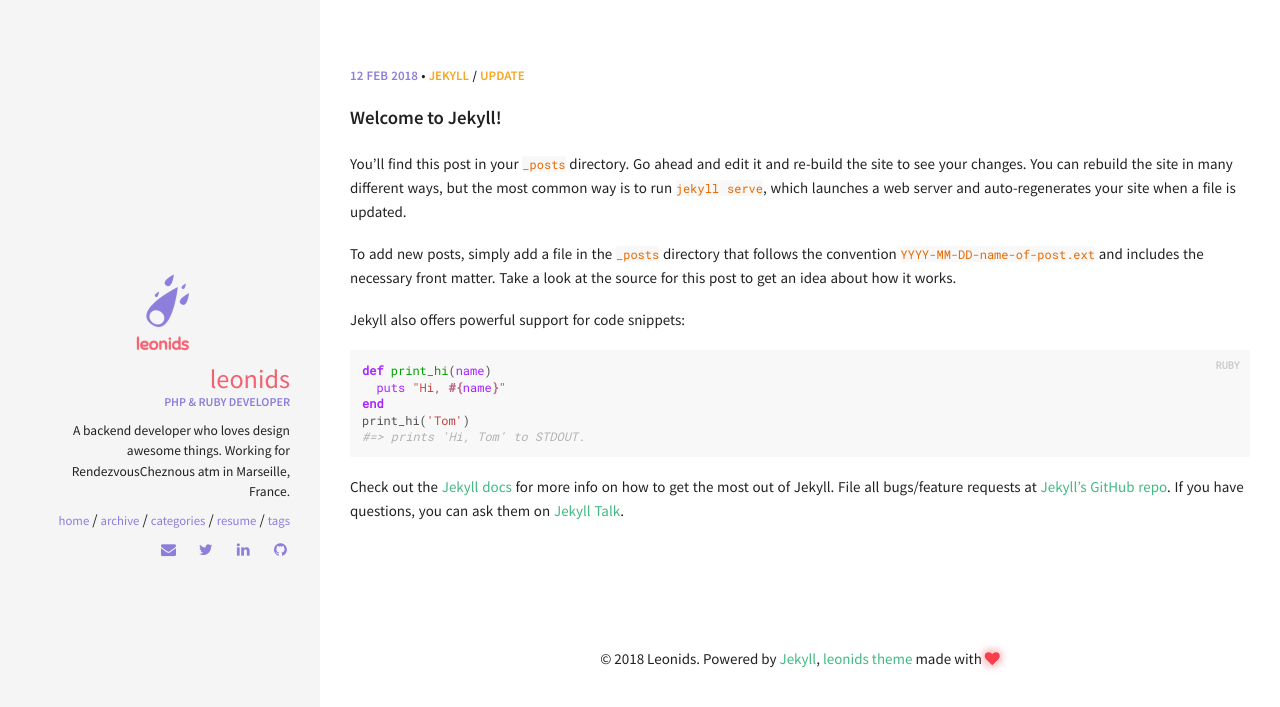
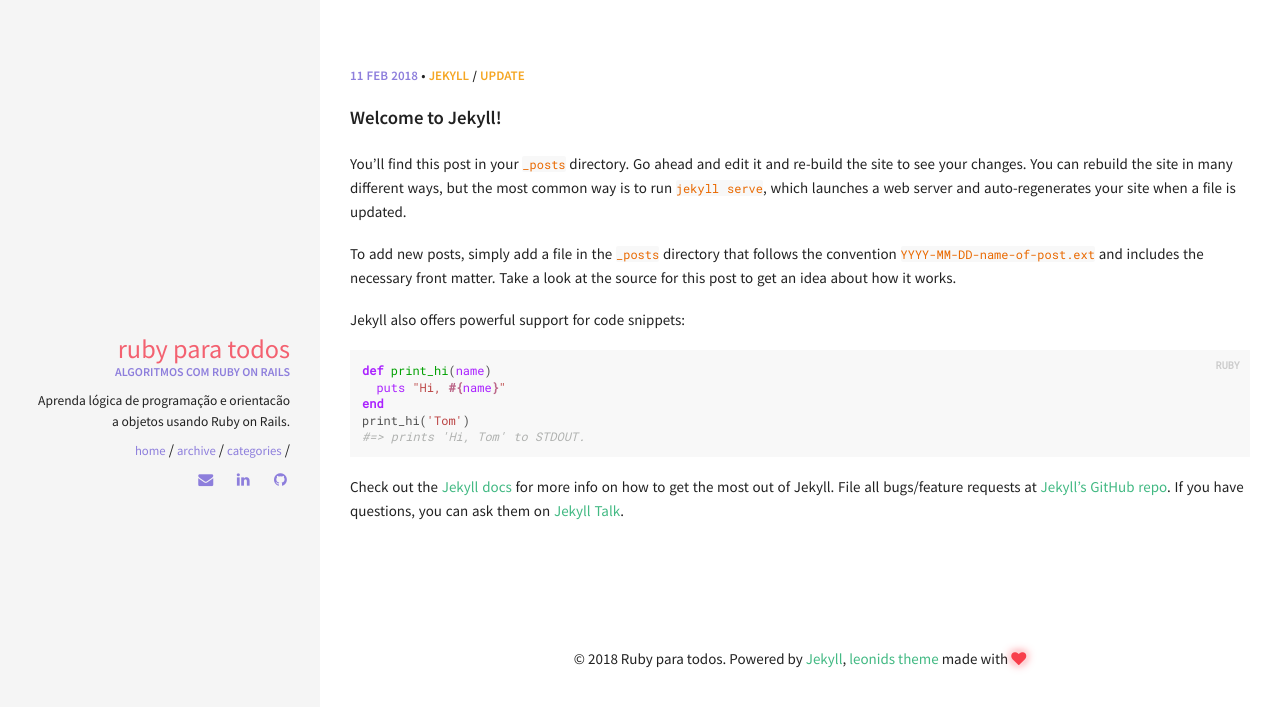
Before and after one commit to brunopereiras/ruby-para-todos, a Jekyll site: the page built from index.html, in a window 1280 px wide. Shown: the top 707 px of the page. Built offline with Jekyll 4.4.1, drawn with Linux system fonts in a browser that asks for light colours.

Commit message:
Modificado as configurações  do site.

```diff
--- a/_config.yml
+++ b/_config.yml
@@ -3,18 +3,18 @@
 # Site wide configuration
 ####################################
 #
-title: Leonids
-email: zourenyuan@gmail.com
-description: A simple and awesome blog theme powered by jekyll.
-url: https://renyuanz.github.io/leonids # the base hostname & protocol for your site
-keywords: ["Programming", "PHP", "Ruby"]
+title: Ruby para todos
+email: brunopereiras@icloud.com
+description: Aprenda lógica de programação e orientacão a objetos usando Ruby on Rails
+url: https://rubyparatodos.netlify.com/ # the base hostname & protocol for your site
+keywords: ["Lógica de programação", "Ruby on Rails", "Ruby", "ROR", "Orientação a objetos", "Algoritmos"]
 
 #
 ###################################
 # Jekyll configuration
 ####################################
 #
-timezone:          Europe/Paris
+timezone:          America/Sao_Paulo
 markdown:          kramdown
 highlighter:       rouge
 excerpt_separator: <!--more-->
@@ -33,13 +33,13 @@ kramdown:
 ####################################
 #
 owner:
-  name: Leonids
-  avatar: leonids-logo.png
-  job: "PHP & Ruby Developer"
-  bio: "A backend developer who loves design awesome things. Working for RendezvousCheznous atm in Marseille, France."
-  email: zourenyuan@gmail.com
-  disqus-shortname: renyuanzblog
-  twitter: renyuan814 #username
+  name: Ruby para todos
+  avatar:
+  job: "Algoritmos com ruby on rails"
+  bio: "Aprenda lógica de programação e orientacão a objetos usando Ruby on Rails."
+  email: brunopereiras@icloud.com
+  disqus-shortname:
+  twitter: #username
   facebook: #username
   google:
     plus: #username
@@ -48,9 +48,9 @@ owner:
     ad-client:
     ad-slot:
   bing-verify:
-  github: renyuanz #username
+  github: brunopereiras #username
   stackoverflow: #123456/username   from a "http://stackoverflow.com/users/123456/username" link
-  linkedin: renyuan-zou-69b7038a #username
+  linkedin: brunopereiras #username
   xing: #username
   instagram: #username
   lastfm: #username
--- a/resume.html
+++ /dev/null
@@ -1,5 +0,0 @@
----
-layout: resume
-title: Resume
-permalink: /resume/
----
```
Also changed, not shown: tags.html (deleted, +0 -30 lines).
